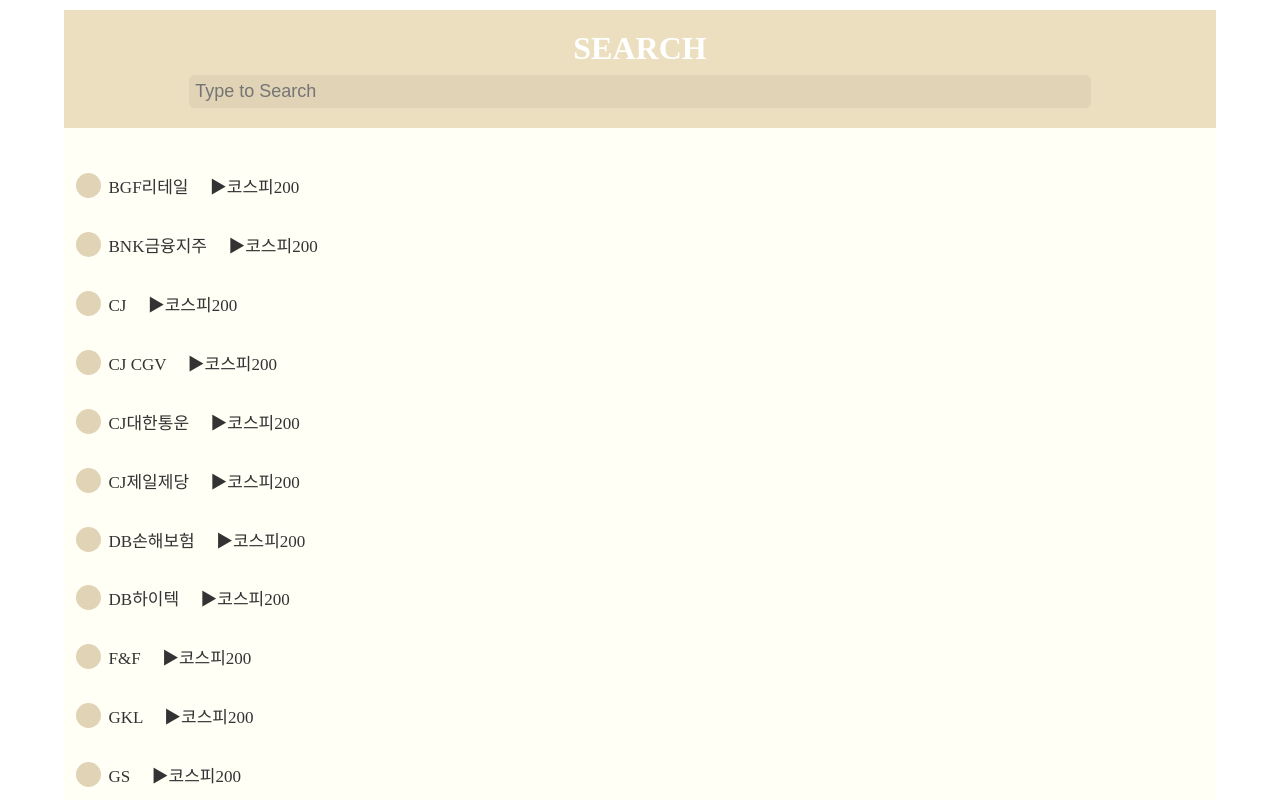
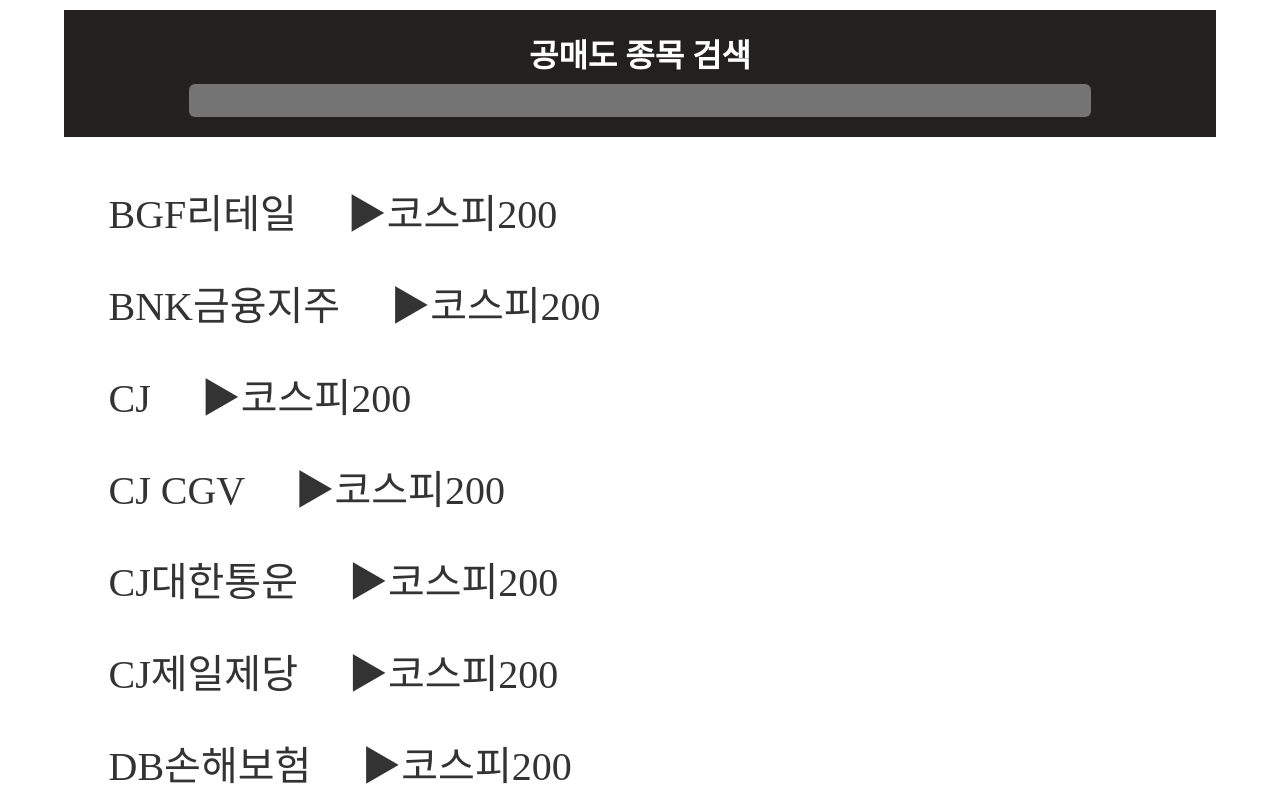
Before and after one commit to OhSeomGyu/gongmae, a plain HTML site: page index.html in a window 1280 px wide. Shown: the top 800 px of the page. Drawn offline with Linux system fonts and the light colour scheme.

Commit message:
Add files via upload

```diff
--- a/index.html
+++ b/index.html
@@ -13,7 +13,7 @@
         margin: 10px auto;
       }
       .header {
-        background: #ecdfbf;
+        background: #222120;
         overflow: hidden;
         padding: 20px;
         text-align: center;
@@ -26,7 +26,7 @@
       }
       #value {
         border: none;
-        background: #e0d3b6;
+        background: #747474;
         padding: 6px;
         font-size: 18px;
         width: 80%;
@@ -37,7 +37,7 @@
         outline: none;
       }
       .container {
-        background: #fffff5;
+        background: #ffffff;
         padding: 1%;
       }
       .item {
@@ -48,7 +48,7 @@
       .icon {
         width: 25px;
         height: 25px;
-        background: #e0d3b6;
+        background: #ffffff;
         color: white;
         font-size: 15px;
         text-align: center;
@@ -57,7 +57,7 @@
         margin-right: 8px;
       }
       .name {
-        font-size: 17px;
+        font-size: 40px;
         font-weight: 470;
         color: #333;
       }
@@ -83,7 +83,7 @@
   <body>
     <div class="searchbox">
       <div class="header">
-        <h1>Search</h1>
+        <h1>공매도 종목 검색</h1>
         <input
           onkeyup="filter()"
           type="text"
```
